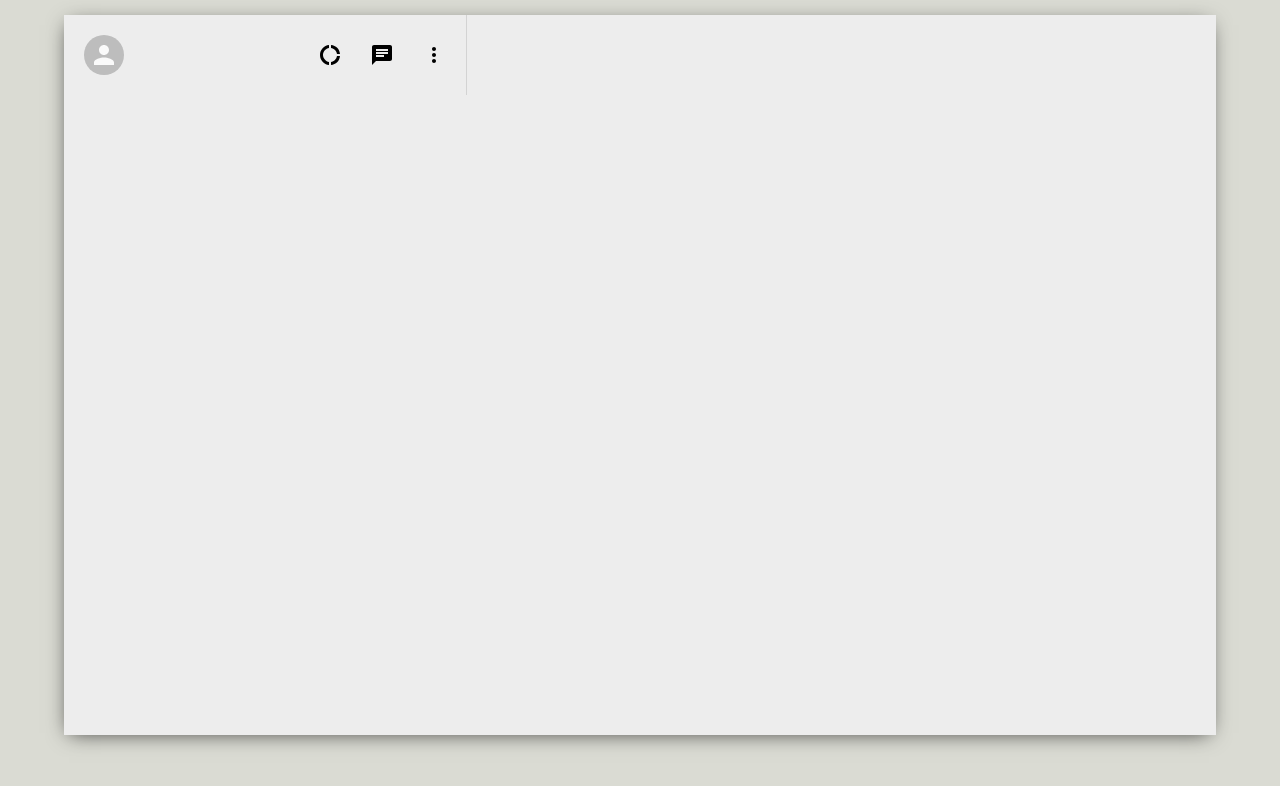
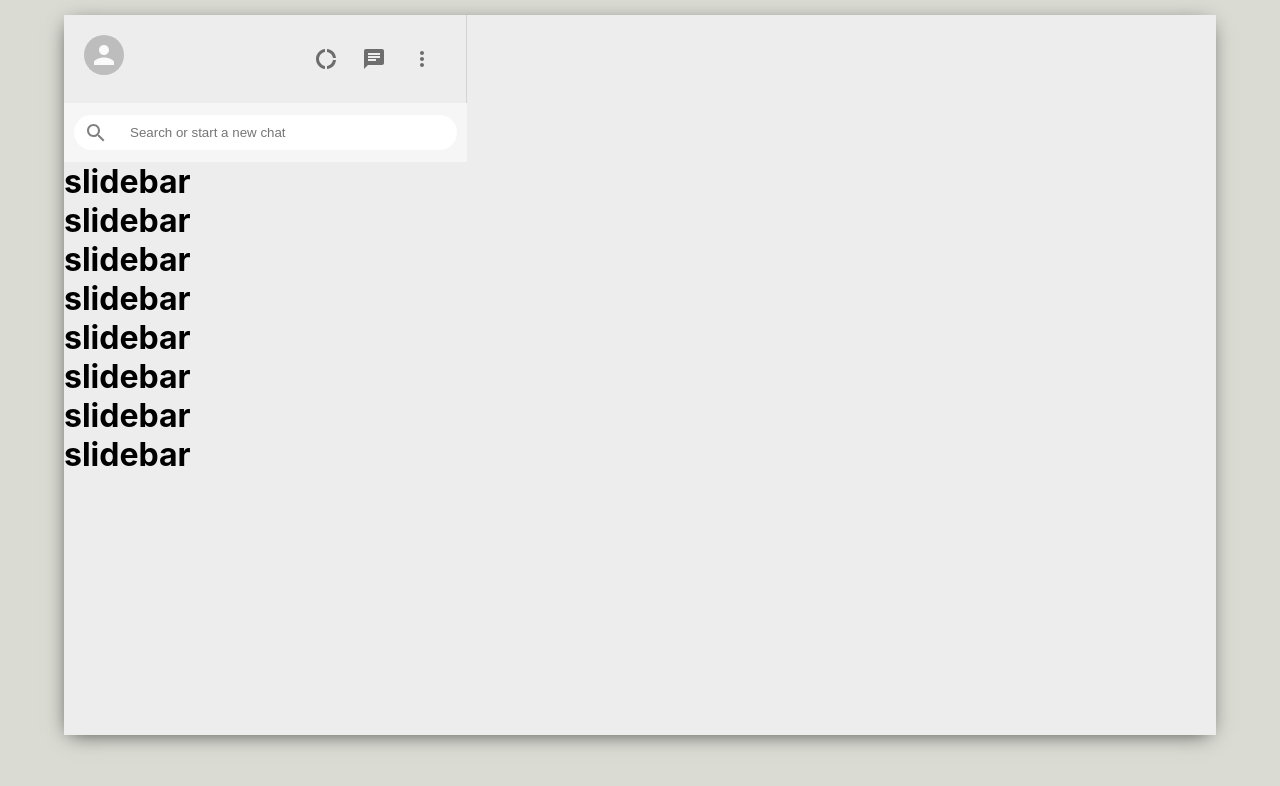
Before and after one commit to Sangi19/whatsapp-clone, a React (Create React App) app: page / in a window 1280 px wide. Shown: the top 786 px of the page. Built offline with nearby package versions, Linux system fonts and the light colour scheme.

Commit message:
sidebar alignment

```diff
--- a/src/Sidebar.css
+++ b/src/Sidebar.css
@@ -1,5 +1,34 @@
 .sidebar {
+    display: flex;
+    flex-direction: column;
     flex: 0.35;
+}
+
+.sidebar__search {
+    display: flex;
+    align-items: center;
+    background-color: #f6f6f6;
+    height: 39px;
+    padding: 10px;
+}
+
+.sidebar__searchContainer {
+    display: flex;
+    place-items: center;
+    background-color: white;
+    width:100%;
+    height: 35px;
+    border-radius: 20px;
+}
+
+.sidebar__searchContainer > .MuiSvgIcon-root {
+    color: gray;
+    padding: 10px;
+}
+
+.sidebar__searchContainer > input {
+    border:none;
+    margin-left: 10px;
 }
 
 .sidebar__header {
@@ -14,7 +43,8 @@
     align-items: center;
     justify-content: space-between;
     min-width: 10vw;
-
-
-
-}
+    }
+.sidebar__headerRight > .MuiSvgIcon-root {
+    margin-right: 20vw;
+    font-size: 24px !important
+    }
--- a/src/Sidebar.js
+++ b/src/Sidebar.js
@@ -1,9 +1,10 @@
 import React from 'react';
-import Avatar from '@material-ui/core/Avatar';
 import DonutLargeIcon from '@material-ui/icons/DonutLarge';
 import MoreVert  from '@material-ui/icons/MoreVert'
 import ChatIcon from '@material-ui/icons/Chat';
+import { Avatar, IconButton } from '@material-ui/core';
 import './Sidebar.css';
+import { SearchOutlined } from '@material-ui/icons';
 
 
 function Sidebar() {
@@ -12,18 +13,32 @@
             <div className="sidebar__header">
                 <Avatar />
                 <div className="sidebar__headerRight">
+                   <IconButton>
                     <DonutLargeIcon />
+                   </IconButton>
+                   <IconButton>
                     <ChatIcon />
+                   </IconButton>
+                   <IconButton>
                     <MoreVert />
-
-
+                   </IconButton>
                 </div>
             </div>
             <div className="sidebar__search">
-
+                <div className="sidebar__searchContainer">
+                    <SearchOutlined />
+                    <input placeholder="Search or start a new chat" type="text" />
+                </div>
             </div>
             <div className="sidebar__chats">
-
+                <h1>slidebar</h1>
+                <h1>slidebar</h1>
+                <h1>slidebar</h1>
+                <h1>slidebar</h1>
+                <h1>slidebar</h1>
+                <h1>slidebar</h1>
+                <h1>slidebar</h1>
+                <h1>slidebar</h1>
             </div>
         </div>
     )
```
Lines whose indentation alone changed are shown as unchanged.
